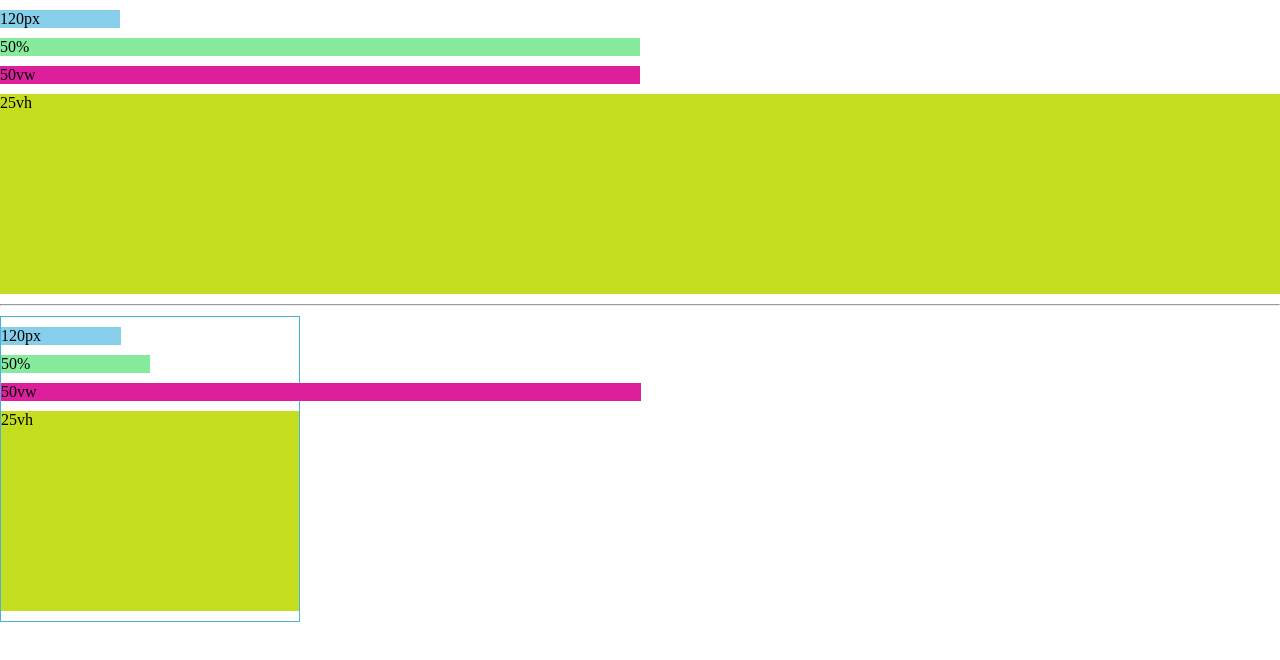
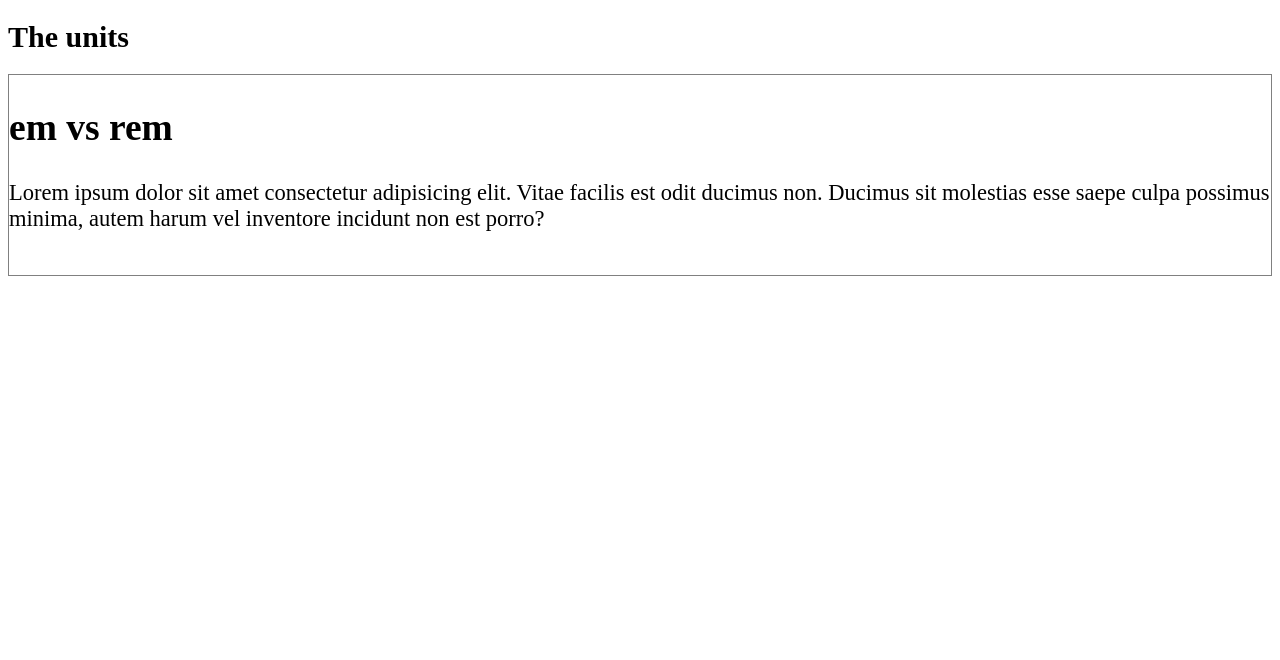
Before and after one commit to halimah999/problem-solved-sessions, a plain HTML site: page index.html in a window 1280 px wide. Drawn offline with Linux system fonts and the light colour scheme.

Commit message:
add to em rem

```diff
--- a/index.html
+++ b/index.html
@@ -3,32 +3,17 @@
 <head>
     <meta charset="UTF-8">
     <meta name="viewport" content="width=device-width, initial-scale=1.0">
+    <title>Document</title>
     <link rel="stylesheet" href="style.css">
-    <title>Document</title>
 </head>
 <body>
 
-
-    <!-- size of screen -->
-    <div class="pixel box"> 120px</div>
-    <div class="box percent">50%</div>
-    <div class="box vw-unit">50vw</div>
-    <div class="box vh-unit">25vh</div>
-
-    <hr>
-    <!-- parent -->
-    <div class= "parent">
-        <div class="pixel box"> 120px</div>
-        <div class="box percent">50%</div>
-        <div class="box vw-unit">50vw</div>
-        <div class="box vh-unit">25vh</div>
-
-
-
-
+    <h1>The units</h1>
+    <div class="containar">
+        <h2>em vs rem</h2>
+        <p>Lorem ipsum dolor sit amet consectetur adipisicing elit. Vitae facilis est odit ducimus non.
+             Ducimus sit molestias esse saepe culpa possimus minima,
+             autem harum vel inventore incidunt non est porro?</p>
     </div>
-
-
-
 </body>
 </html>
--- a/style.css
+++ b/style.css
@@ -1,36 +1,24 @@
-*{
-    box-sizing: border-box;
-    margin:0;
-    padding: 0;
+html{
+    font-size: 20px;
 }
 
-hr{margin:10px 0;}
+h1{
 
-.box{margin:10px 0;}
+    font-size:1.5em;
+}
+
+.containar{
+    border:1px solid gray;
+    font-size: 30px;
+    min-height: 200px;
+}
+
+.containar h2{
+    font-size: 1.25em;
+
+}
 
 
-.parent{
-    border:1px solid rgb(72, 178, 219);
-    width:300px;
+.containar p{
+    font-size: 0.75em;
 }
-
-/* units */
-.pixel{
-    width: 120px;
-    background-color: #87ceeb;
-}
-
-.percent{
-    width: 50%;
-    background-color: #87eb9d;
-}
-
-.vw-unit{
-    width: 50vw;
-    background-color: #dd1f9b;
-}
-
-.vh-unit{
-    height: 25vh;
-    background-color: #c4dd1f;
-}
```
